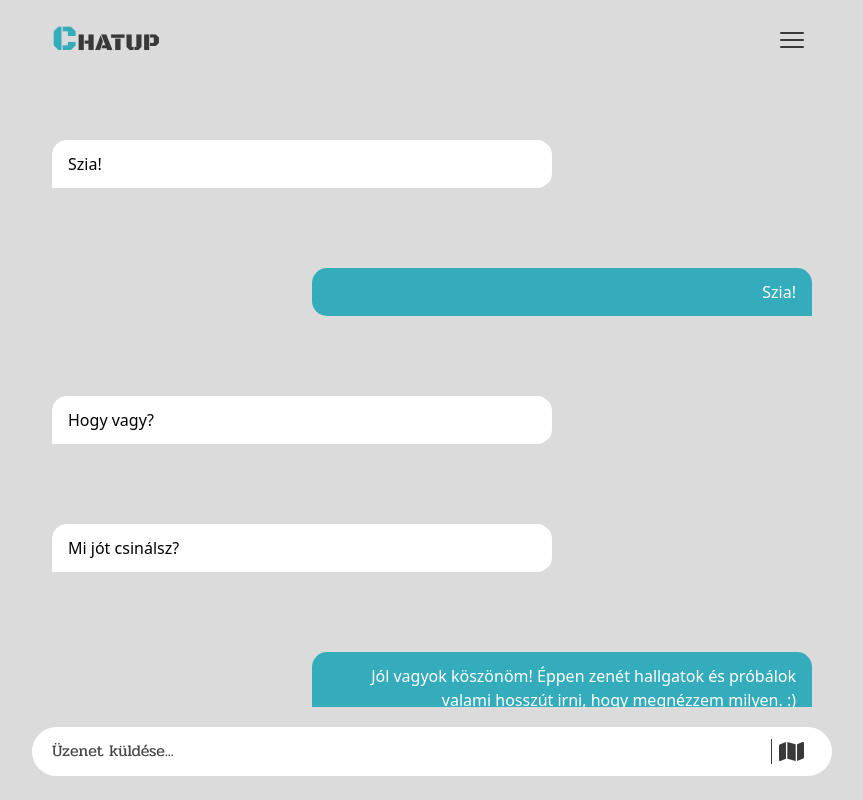
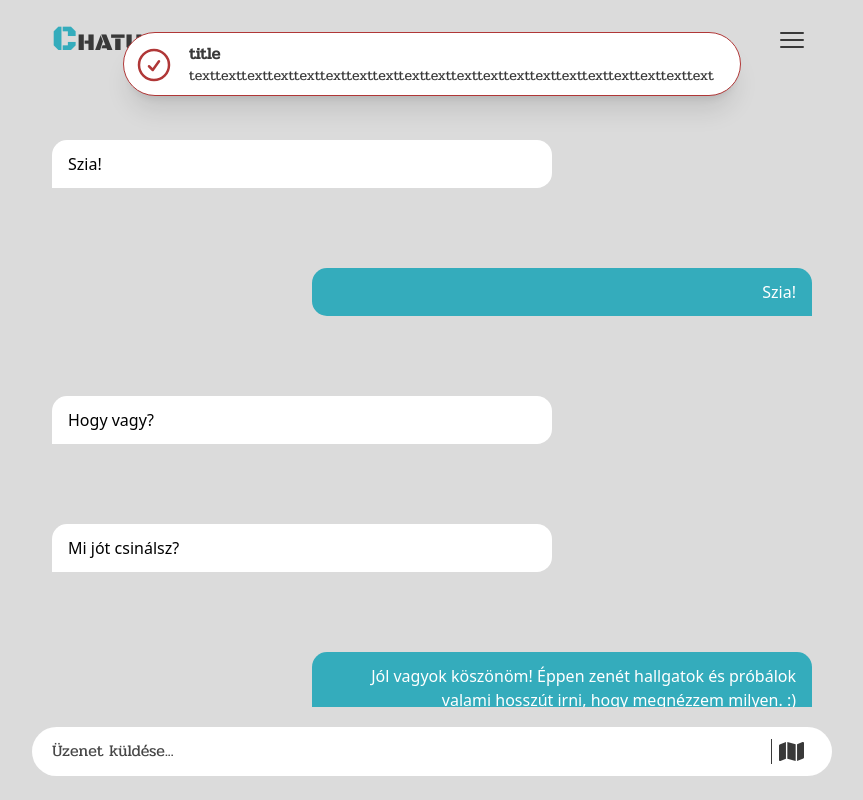
Before and after one commit to zsoltgombocz/chatup-frontend, a React (Vite) app: page /chat in a window 1280 px wide. Shown: the whole page, without its empty margins (208-1071 px from the left). Built offline with nearby package versions, Linux system fonts and the light colour scheme; a web font is replaced by a local one.

Commit message:
wip toast

```diff
--- a/src/components/Toast.tsx
+++ b/src/components/Toast.tsx
@@ -1,19 +1,28 @@
-import { InformationCircleIcon, TrophyIcon } from '@heroicons/react/24/outline';
+import { CheckCircleIcon, InformationCircleIcon, TrophyIcon } from '@heroicons/react/24/outline';
 import { AnimatePresence, motion as m } from 'framer-motion';
 import { ReactElement, useEffect, useState } from 'react';
 import { useToastStore } from '@store/toastStore';
 import { useUserSettings } from '@store/userSettings';
+import classNames from 'classnames';
+import { ToastVariant } from '@utils/enums';
 
 
 
 const Toast = () => {
-    const { hide, visible, title, text, hideAfter, icon } = useToastStore();
+    const { hide, visible, title, text, hideAfter, icon, type } = useToastStore();
     const userColor = useUserSettings(state => state.color);
-    const iconClasses = `w-10 h-10 text-primary-${userColor}`;
+    const iconClasses = classNames(
+        'w-10 h-10',
+        { [`text-${userColor}`]: type === ToastVariant.DEFAULT },
+        { 'text-toast-red': type === ToastVariant.FAILED },
+        { 'text-toast-green': type === ToastVariant.SUCCESS },
+    );
 
     const icons: { [id: string]: ReactElement } = {
         'trophy': <TrophyIcon className={iconClasses} />,
-        'info': <InformationCircleIcon className={iconClasses} />
+        'info': <InformationCircleIcon className={iconClasses} />,
+        'success': <CheckCircleIcon className={iconClasses} />,
+        'failed': <CheckCircleIcon className={iconClasses} />,
     }
 
     const [open, setOpen] = useState(false);
@@ -37,6 +46,14 @@ const Toast = () => {
             }, 500);
         }, 250);
     }
+
+    const borderColor = classNames(
+        { [`border-color-${userColor}`]: type === ToastVariant.DEFAULT },
+        { [`border-color-toast-red`]: type === ToastVariant.FAILED },
+        { [`border-color-toast-green`]: type === ToastVariant.SUCCESS },
+    );
+
+    const iconType = icon ? icon : (type === ToastVariant.DEFAULT ? 'info' : type)
     return (
         <AnimatePresence>
             {visible &&
@@ -50,10 +67,10 @@ const Toast = () => {
                         exit={{ y: -200, transitionEnd: { display: 'none' } }}
                         style={{ borderRadius: 100, borderWidth: 1 }}
                         layout
-                        className={`toast-base ${open ? 'w-fit' : 'w-16 w-max-[100%]'} border border-color-${userColor}`}
+                        className={`toast-base ${open ? 'w-fit' : 'w-16 w-max-[100%]'} border ${borderColor}`}
                     >
                         <m.div layout className={`toast-icon`}>
-                            {icons[icon || 'info']}
+                            {icons[iconType]}
                         </m.div>
                         {open && <>
                             <m.div layout className={'p-2 pr-5 flex flex-col justify-center w-[100%]'} initial={{ opacity: 0 }} animate={{ opacity: 1, transition: { delay: 0.25 } }} exit={{ opacity: 0 }}>
--- /dev/null
+++ b/src/css/toast.css
@@ -0,0 +1,7 @@
+.border-color-toast-red {
+    @apply border-toast-red;
+}
+
+.border-color-toast-green {
+    @apply border-toast-green;
+}
--- a/src/hooks/useNotify.ts
+++ b/src/hooks/useNotify.ts
@@ -1,14 +1,15 @@
 import { useToastStore } from '@store/toastStore';
+import { ToastVariant } from '@utils/enums';
 
 interface useNotifyInterface {
-    notify: (text: string, title: string, hideAfter?: number) => void,
+    notify: (text: string, title: string, type?: ToastVariant, hideAfter?: number) => void,
     hide: () => void,
 }
 
 export const useNotify = (): useNotifyInterface => {
     const { show, hide } = useToastStore();
-    const notify = (title: string, text: string, hideAfter?: number) => {
-        show(title, text, hideAfter);
+    const notify = (title: string, text: string, type: ToastVariant = ToastVariant.DEFAULT, hideAfter?: number) => {
+        show(title, text, type, hideAfter);
     }
 
     return { notify, hide };
--- a/src/index.css
+++ b/src/index.css
@@ -1,4 +1,5 @@
 @import '../src/css/colors.css';
+@import '../src/css/toast.css';
 @tailwind base;
 @tailwind components;
 @tailwind utilities;
--- a/src/store/toastStore.ts
+++ b/src/store/toastStore.ts
@@ -1,3 +1,4 @@
+import { ToastVariant } from '@utils/enums';
 import { create } from 'zustand';
 
 interface toastStoreInterface {
@@ -6,18 +7,20 @@ interface toastStoreInterface {
     title: string,
     hideAfter?: number | undefined,
     icon?: string | undefined,
-    show: (text: string, title: string, hideAfter?: number) => void,
+    type?: ToastVariant,
+    show: (text: string, title: string, type?: ToastVariant, hideAfter?: number) => void,
     hide: () => void,
 }
 
 export const useToastStore = create<toastStoreInterface>((set, get) => ({
-    visible: false,
-    text: '',
-    title: '',
+    visible: true,
+    text: 'texttexttexttexttexttexttexttexttexttexttexttexttexttexttexttexttexttexttexttext',
+    title: 'title',
     icon: undefined,
     hideAfter: undefined,
-    show: (title: string, text: string, hideAfter?: number, icon?: string | undefined) => {
-        set(state => ({ ...state, visible: true, text, title, hideAfter, icon }));
+    type: ToastVariant.FAILED,
+    show: (title: string, text: string, type?: ToastVariant, hideAfter?: number, icon?: string | undefined) => {
+        set(state => ({ ...state, visible: true, text, title, hideAfter, icon, type }));
     },
     hide: () => {
         set(state => ({ ...state, visible: false }));
--- a/src/utils/enums.ts
+++ b/src/utils/enums.ts
@@ -44,3 +44,7 @@ export enum PrePage {
 export enum UserStatus {
     ONLINE, IDLE, DISCONNECTED,
 }
+
+export enum ToastVariant {
+    DEFAULT = 'default', SUCCESS = 'success', FAILED = 'failed'
+}
--- a/tailwind.config.cjs
+++ b/tailwind.config.cjs
@@ -34,7 +34,9 @@ module.exports = {
       'bg-dark-outer': '#3B3B3B',
       'status-red': '#B03737',
       'status-orange': '#B08E37',
-      'status-green': '#24FF00'
+      'status-green': '#24FF00',
+      'toast-green': '#24FF00',
+      'toast-red': '#B03737',
     },
     extend: {
       fontFamily: {
```
